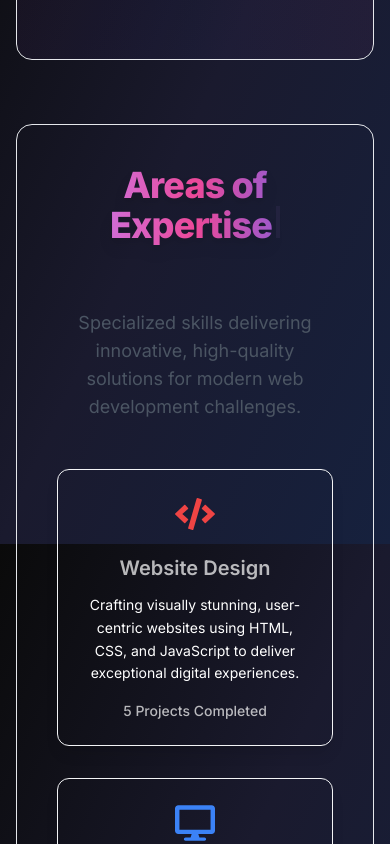
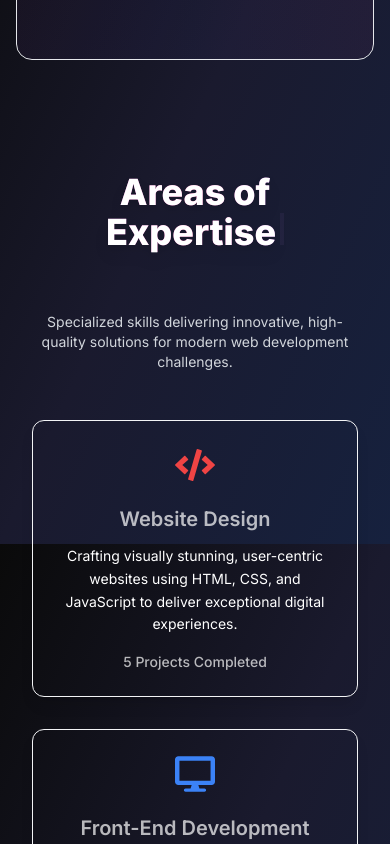
Before and after one commit to syedmurtjiz/Murtjiz-Next-Portfolio, a Next.js app: page / in a window 390 px wide. Shown: the part 4520-5364 px from the top of the page. Built offline with nearby package versions, Linux system fonts and the light colour scheme; no server answers.

Commit message:
remove the border on mobile screen and set text on mobile screen

```diff
--- a/src/components/Home/Specialization.js
+++ b/src/components/Home/Specialization.js
@@ -78,12 +78,10 @@ const iconVariants = {
 
 export default function Specialization() {
   return (
-    <section
-    className="p-10 rounded-2xl w-full max-w-6xl mx-auto relative overflow-hidden
-    transform transition-all duration-500 hover:scale-[1.02] border border-gray-200 text-gray-900"
+    <section className="w-full max-w-6xl mx-auto border-0 sm:border border-gray-200 rounded-2xl py-12 px-4 sm:px-6 lg:py-16 lg:px-8 relative">
+      <div className="hidden lg:block absolute inset-0 bg-gradient-to-r from-purple-500/5 via-indigo-500/5 to-pink-500/5 rounded-2xl"></div>
 
-  >
-      <div className="">
+      <div className="relative z-10">
         <motion.div
           initial={{ opacity: 0, y: -30 }}
           animate={{ opacity: 1, y: 0 }}
@@ -93,9 +91,9 @@ export default function Specialization() {
           <TypewriterText
             text="Areas of Expertise"
             id="specializations-heading"
-            className="text-4xl font-bold text-gray-900 tracking-tight"
+            className="text-3xl font-extrabold text-white sm:text-4xl"
           />
-          <p className="mt-4 text-lg text-gray-600 max-w-2xl mx-auto">
+          <p className="mt-3 max-w-2xl mx-auto text-gray-300 sm:mt-4 text-sm sm:text-base">
             Specialized skills delivering innovative, high-quality solutions for modern web development challenges.
           </p>
         </motion.div>
@@ -143,8 +141,6 @@ export default function Specialization() {
             </motion.article>
           ))}
         </motion.div>
-
-
       </div>
     </section>
   );
```
